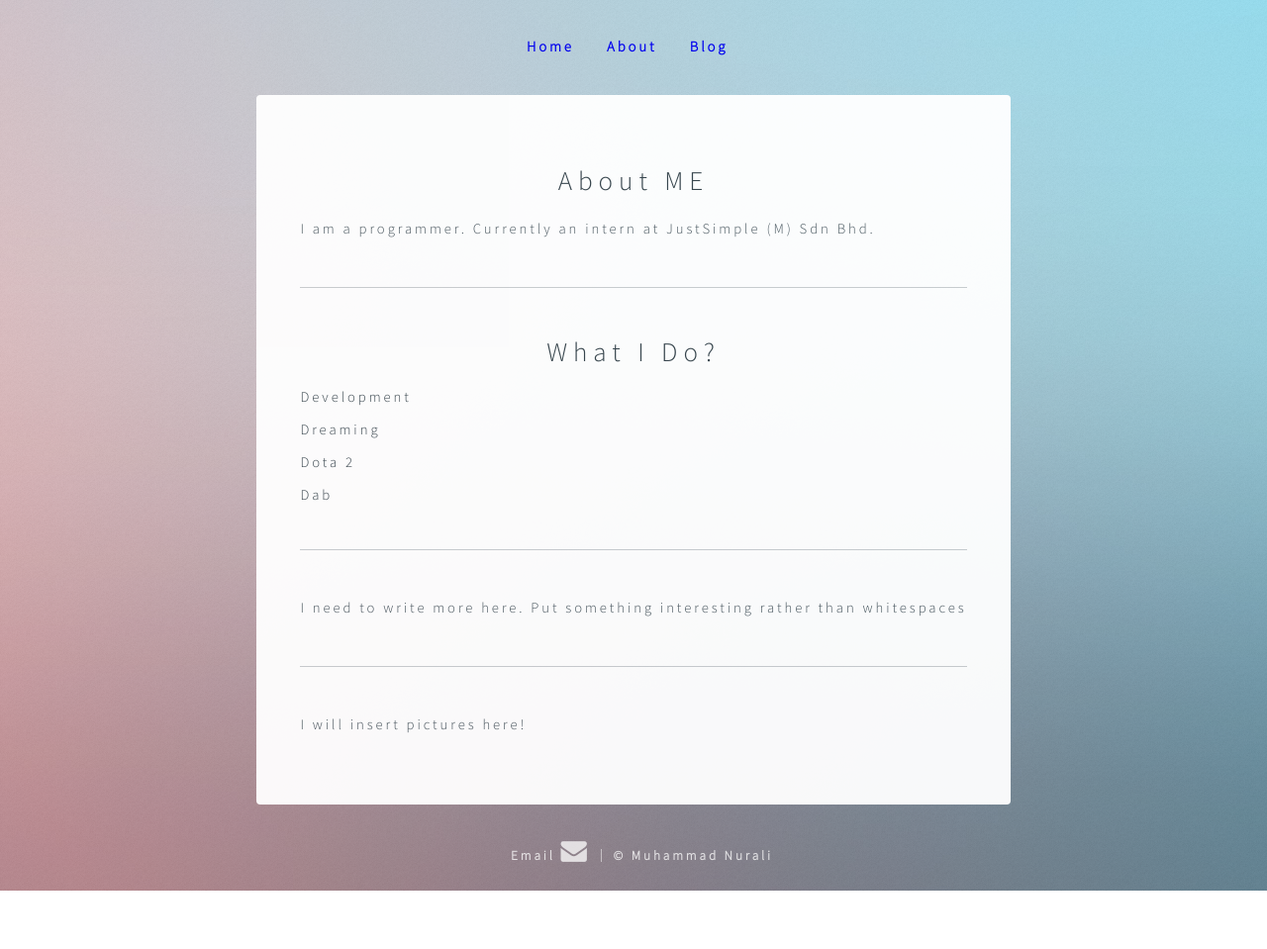
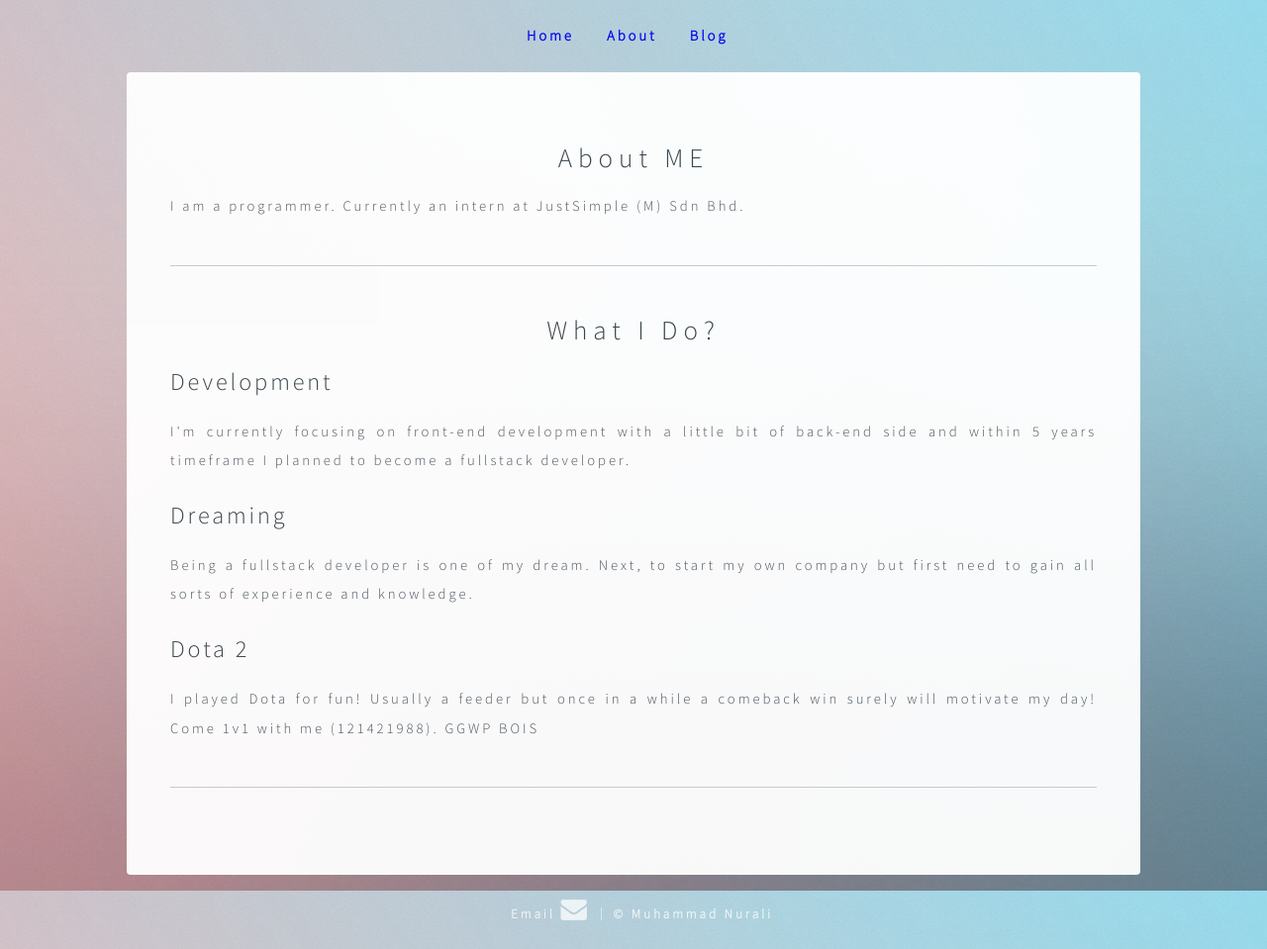
Before and after one commit to nurali93/nurali93.github.io-v1, a Jekyll site: the page built from about/index.html, in a window 1280 px wide. Shown: the whole page at 99% size. Built offline with Jekyll 4.4.1, drawn with Linux system fonts in a browser that asks for light colours; before the commit the page ends 900 px from its top, so only the background shows below that.

Commit message:
add wp, new class

```diff
--- a/about/index.html
+++ b/about/index.html
@@ -8,12 +8,11 @@
    	<p>I am a programmer. Currently an intern at JustSimple (M) Sdn Bhd.</p>
    	<hr>
       <h1 style="text-align: center;">What I Do?</h1>
-      <h3>Development</h3>
-      <h3>Dreaming</h3>
-      <h3>Dota 2</h3>
-      <h3>Dab</h3>
+      <h2>Development</h2>
+      <p>I'm currently focusing on front-end development with a little bit of back-end side and within 5 years timeframe I planned to become a fullstack developer.</p>
+      <h2>Dreaming</h2>
+      <p>Being a fullstack developer is one of my dream. Next, to start my own company but first need to gain all sorts of experience and knowledge.</p>
+      <h2>Dota 2</h2>
+      <p>I played Dota for fun! Usually a feeder but once in a while a comeback win surely will motivate my day! Come 1v1 with me (121421988). GGWP BOIS</p>
    	<hr>
-   		<p>I need to write more here. Put something interesting rather than whitespaces</p>
-   	<hr>
-   		<p>I will insert pictures here!</p>
 </div><!-- /.blurb -->
--- a/css/style.css
+++ b/css/style.css
@@ -35,3 +35,11 @@
     width: auto;
     height: auto;
 }
+
+.resume {
+    display: block;
+    max-width:600px;
+    max-height:600px;
+    width: auto;
+    height: auto;
+}
--- a/resume/index.html
+++ b/resume/index.html
@@ -7,7 +7,7 @@
    	<br />
    	<div class="doc-container">
 		<!-- <iframe src="https://nuralihusain.com/resume/resume-muhammad-nurali.pdf" type="pdf"></iframe> -->
-		<img src="https://nuralihusain.com/images/nurali-resume.jpg">
+		<img src="https://nuralihusain.com/images/nurali-resume.jpg" class="resume">
 	</div>
 	<!-- width="650" height="650" -->
 </div><!-- /.blurb -->
```
Also changed, not shown: portfolio/index.html (+5 -4 lines), portfolio/logos/wordpress-logo.png (added).
